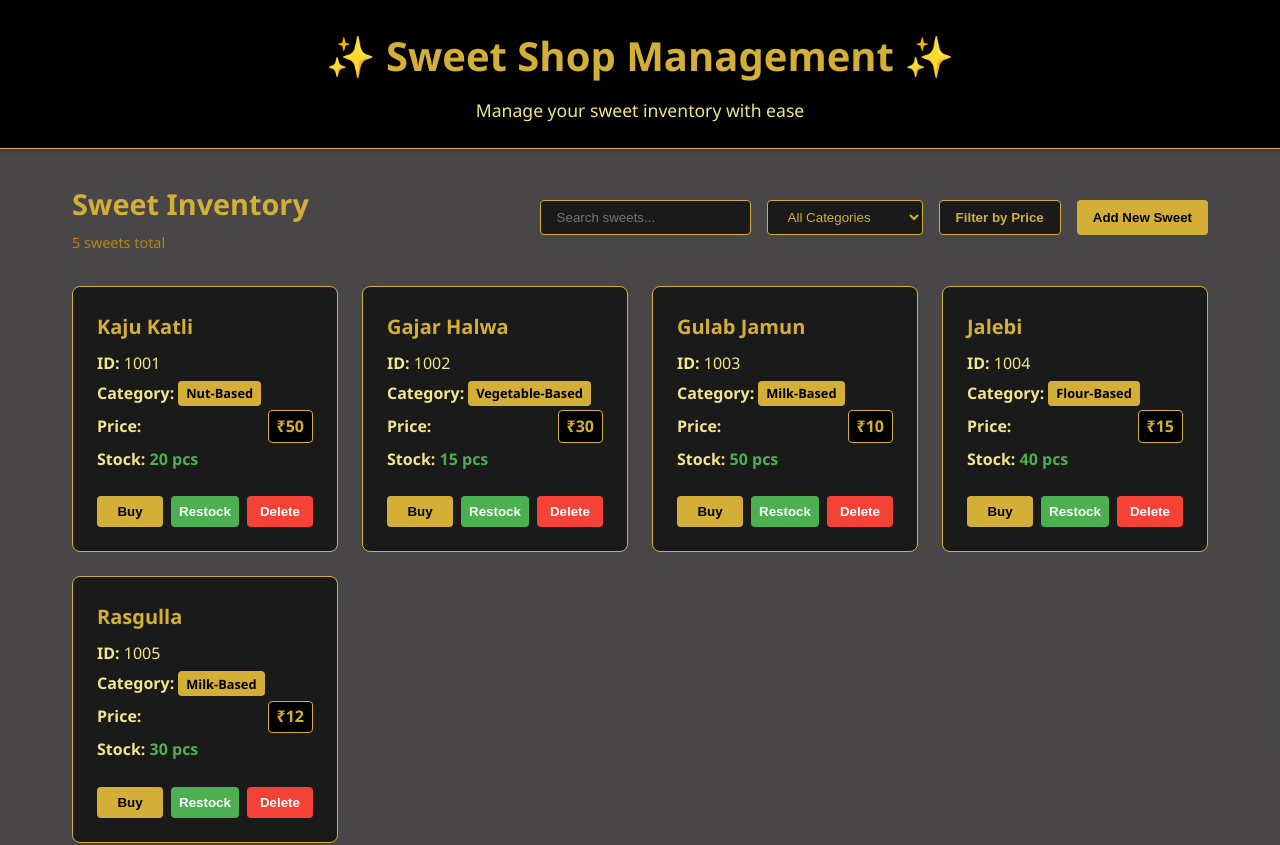
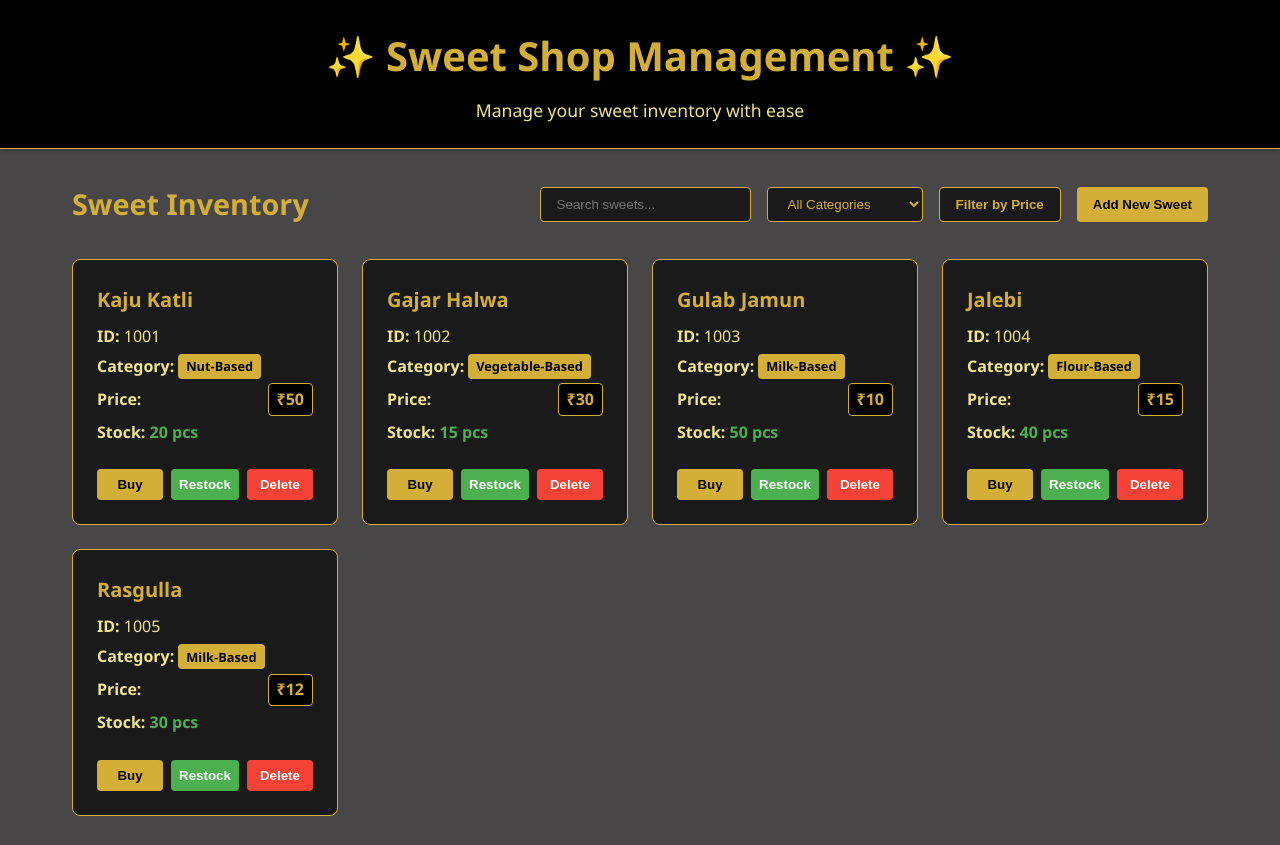
Before and after one commit to notKaushaL/Sweet-Shop-Management-Using-TDD, a React (Vite) app in the folder sweet-shop-frontend/: page / in a window 1280 px wide. Shown: the top 845 px of the page. Built offline with nearby package versions, Linux system fonts and the light colour scheme.

Commit message:
Updated SweetCard component

```diff
--- a/sweet-shop-frontend/src/App.jsx
+++ b/sweet-shop-frontend/src/App.jsx
@@ -85,19 +85,7 @@ function App() {
           marginBottom: '2rem'
         }}>
           <div>
-            <h1 style={{ color: '#D4AF37', fontSize: '1.8rem', marginBottom: '0.25rem' }}>Sweet Inventory</h1>
-            <p style={{ color: '#B8860B', fontSize: '0.9rem' }}>
-              {filteredSweets.length} {filteredSweets.length === 1 ? 'sweet' : 'sweets'}
-              {selectedCategory !== 'all' ? ` in ${selectedCategory}` : ' total'}
-              {(minPrice !== '' || maxPrice !== '') &&
-                (minPrice !== '' && maxPrice !== ''
-                  ? `, price range: ₹${minPrice} - ₹${maxPrice}`
-                  : minPrice !== ''
-                    ? `, price: ₹${minPrice}+`
-                    : `, price: up to ₹${maxPrice}`
-                )
-              }
-            </p>
+            <h1 style={{ color: '#D4AF37', fontSize: '1.8rem' }}>Sweet Inventory</h1>
           </div>
 
           <div style={{ display: 'flex', gap: '1rem' }}>
```
